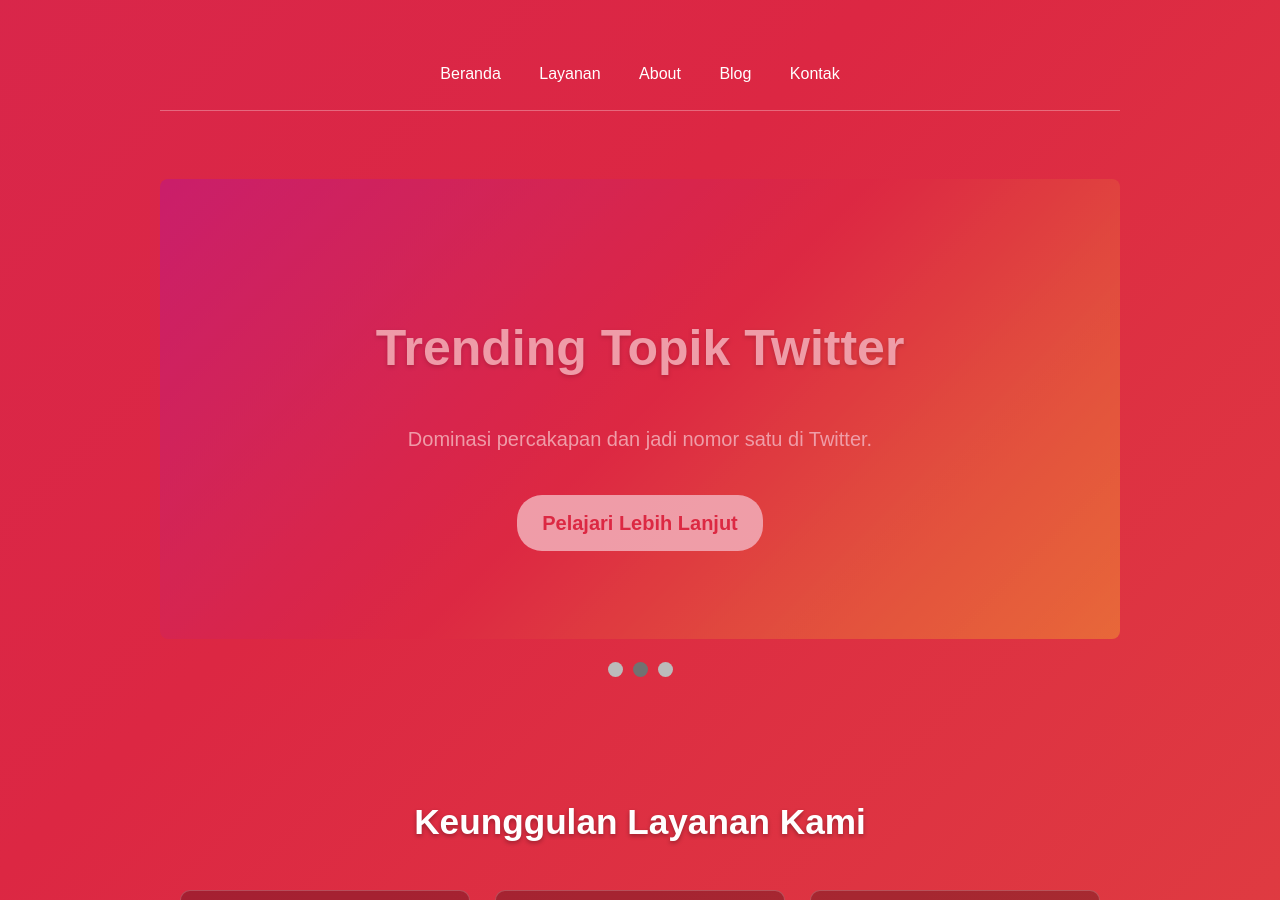
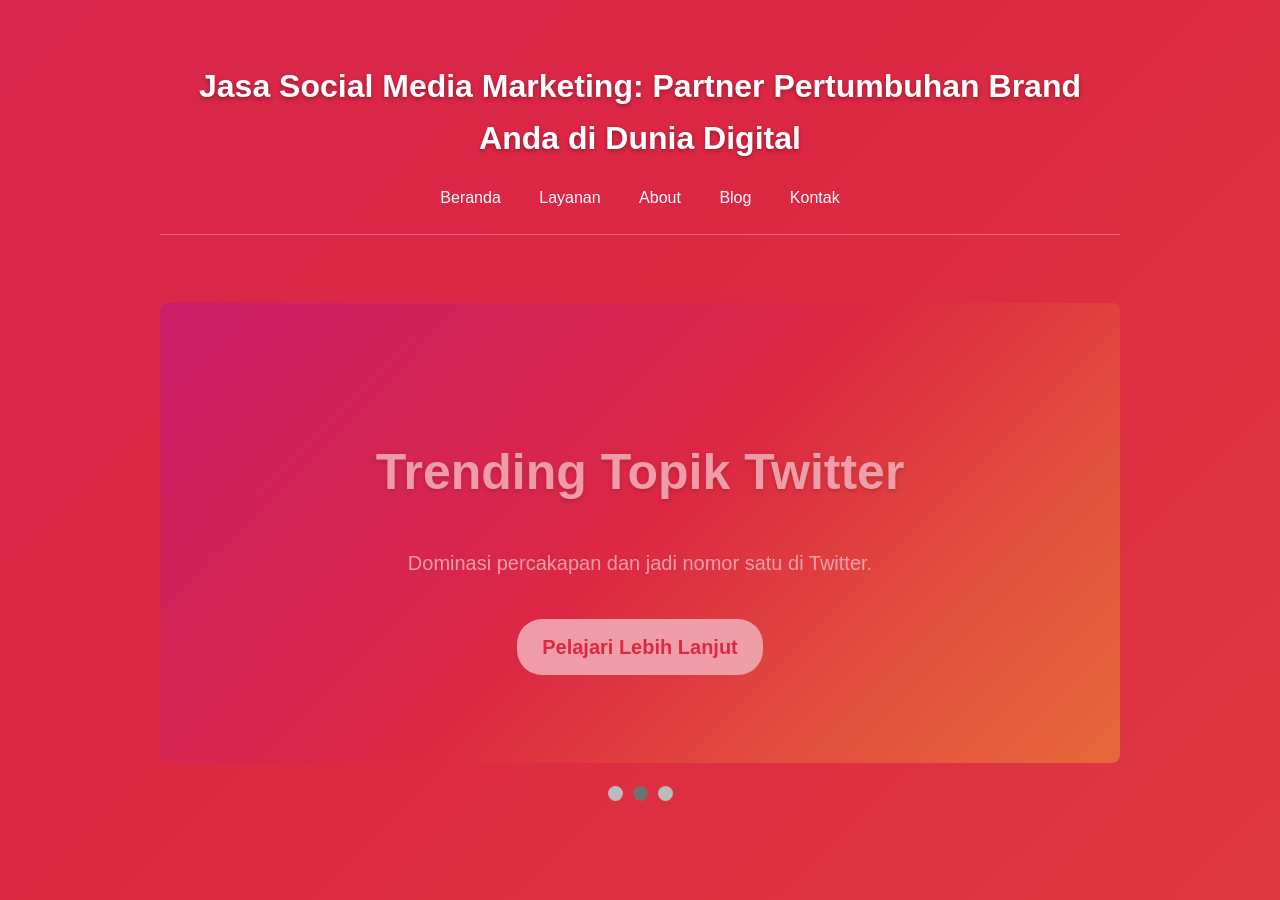
Before and after one commit to AzkaAtta/azkaatta.github.io, a Jekyll site: the page built from index.html, in a window 1280 px wide and 900 px high. Built offline with Jekyll 4.4.1, drawn with Linux system fonts in a browser that asks for light colours.

Commit message:
Update default.html

```diff
--- a/_layouts/default.html
+++ b/_layouts/default.html
@@ -12,7 +12,7 @@
 <body>
 
     <header>
-        <h1>{{ Jasa Social Media Marketing: Partner Pertumbuhan Brand Anda di Dunia Digital }}</h1>
+        <h1>Jasa Social Media Marketing: Partner Pertumbuhan Brand Anda di Dunia Digital</h1>
         {% include navigation.html %}
         <hr>
     </header>
```
